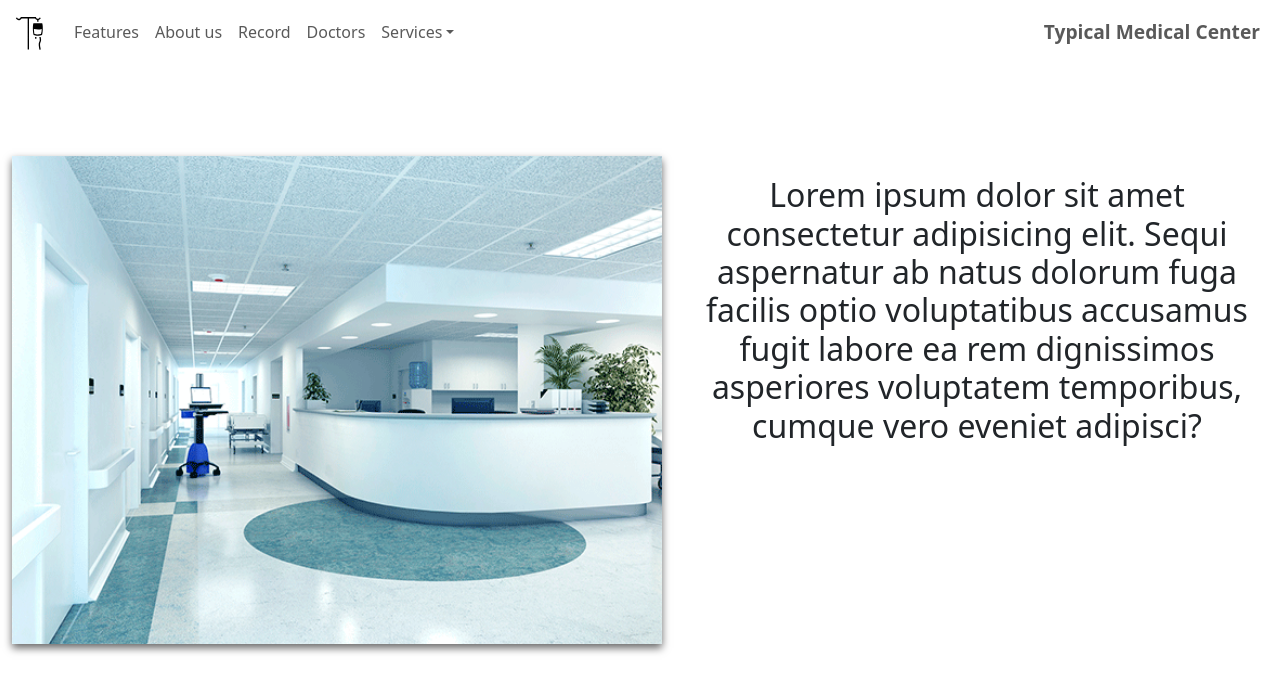
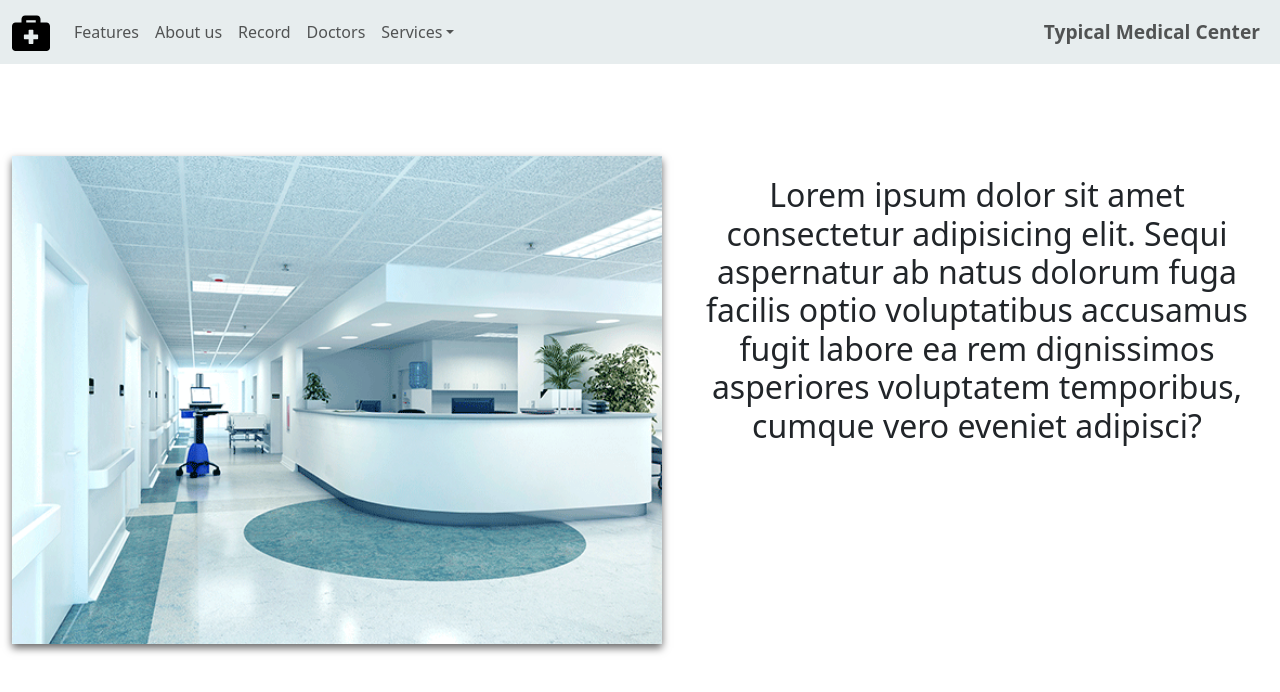
Before and after one commit to hugotoroz/typical-medical-center, a React (Vite) app: page / in a window 1280 px wide. Shown: the top 692 px of the page. Built offline with nearby package versions, Linux system fonts and the light colour scheme.

Commit message:
Revert "Update navbar"
This reverts commit 822e7a0544dd51c51a61366d9b91e625818d21d9.

```diff
--- a/src/App.jsx
+++ b/src/App.jsx
@@ -10,10 +10,9 @@
     const [count, setCount] = useState(0);
 
     return (
+      <Router>
         <div className="App">
-          <Router>
           <PrincipalNavbar />
-          </Router>
             <div className="container-fluid">
               <div className="row">
                 <div className="col">
@@ -27,7 +26,7 @@
               </div>
             </div>
         </div>
-
+      </Router>
     );
 
 }
--- a/src/components/nav.jsx
+++ b/src/components/nav.jsx
@@ -1,5 +1,5 @@
-import React, { useState, useEffect } from 'react';
-import { GiMedicalDrip } from "react-icons/gi";
+import React from 'react';
+import { FaBriefcaseMedical } from "react-icons/fa";
 import "../css/navbar.css"
 import Container from 'react-bootstrap/Container';
 import Nav from 'react-bootstrap/Nav';
@@ -11,29 +11,11 @@
 
 const PrincipalNavbar = () => {
 
-    const [isNavbarVisible, setIsNavbarVisible] = useState(true);
-    const [prevScrollPos, setPrevScrollPos] = useState(0);
-
-    useEffect(() => {
-        window.addEventListener('scroll', handleScroll);
-
-        return () => {
-        window.removeEventListener('scroll', handleScroll);
-        };
-    }, []);
-
-    const handleScroll = () => {
-        const currentScrollPos = window.pageYOffset;
-        setIsNavbarVisible(prevScrollPos > currentScrollPos || currentScrollPos < 10);
-        setPrevScrollPos(currentScrollPos);
-    };
-
-
     return (
         <>
-        <Navbar collapseOnSelect expand="lg" className={isNavbarVisible ? 'navbar show-navbar' : 'navbar hide-navbar'} fixed="top" >
+        <Navbar collapseOnSelect expand="lg" className="navbar" fixed="top" >
         <Container fluid>
-            <Navbar.Brand href="#home"><GiMedicalDrip  style={{ fontSize: '1.9em' }}/></Navbar.Brand>
+            <Navbar.Brand href="#home"><FaBriefcaseMedical  style={{ fontSize: '1.9em' }}/></Navbar.Brand>
             <Navbar.Toggle aria-controls="responsive-navbar-nav" />
             <Navbar.Collapse id="responsive-navbar-nav">
             <Nav className="me-auto">
--- a/src/css/navbar.css
+++ b/src/css/navbar.css
@@ -4,13 +4,4 @@
     width: 100%;
     z-index: 1000;
     background-color: rgb(231, 237, 238);
-    transition: background-color 0.3s ease;
 }
-
-.show-navbar {
-    background-color: #fff; /* color de fondo del navbar cuando está visible */
-  }
-
-  .hide-navbar {
-    background-color: transparent; /* color de fondo del navbar cuando está oculto */
-  }
```
Lines whose indentation alone changed are shown as unchanged.
